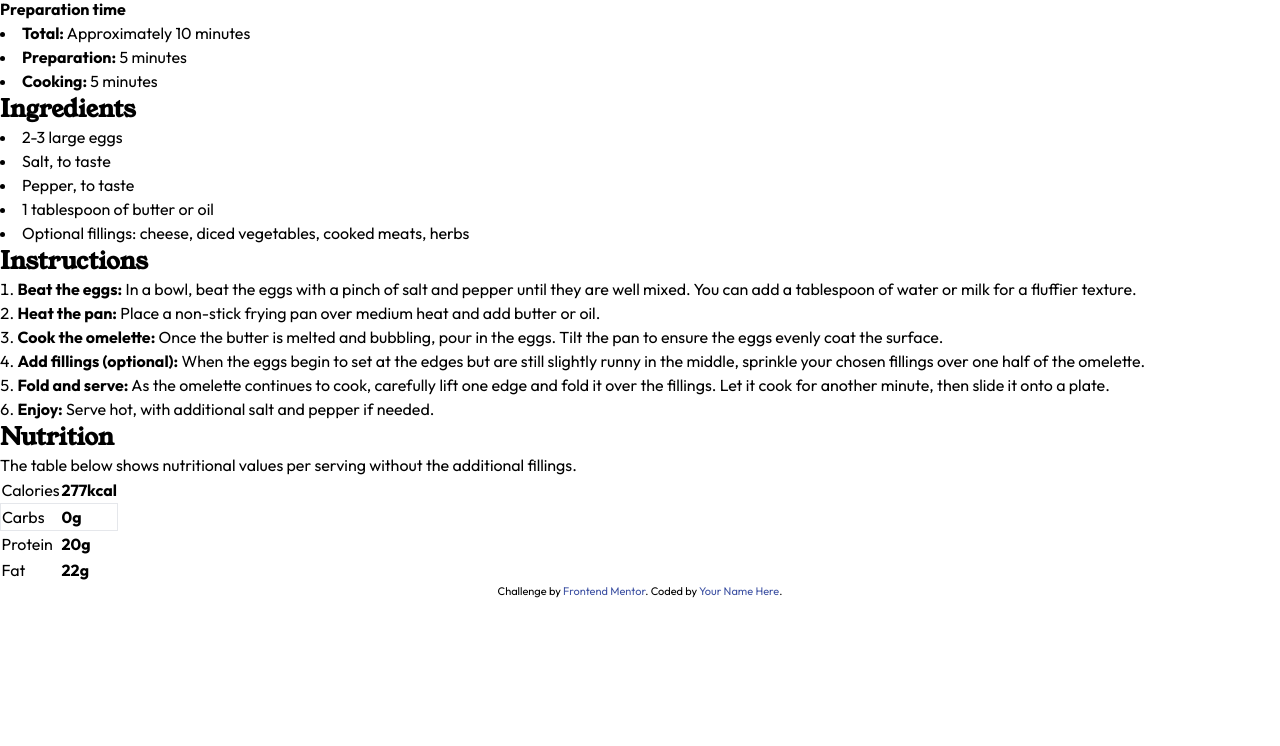
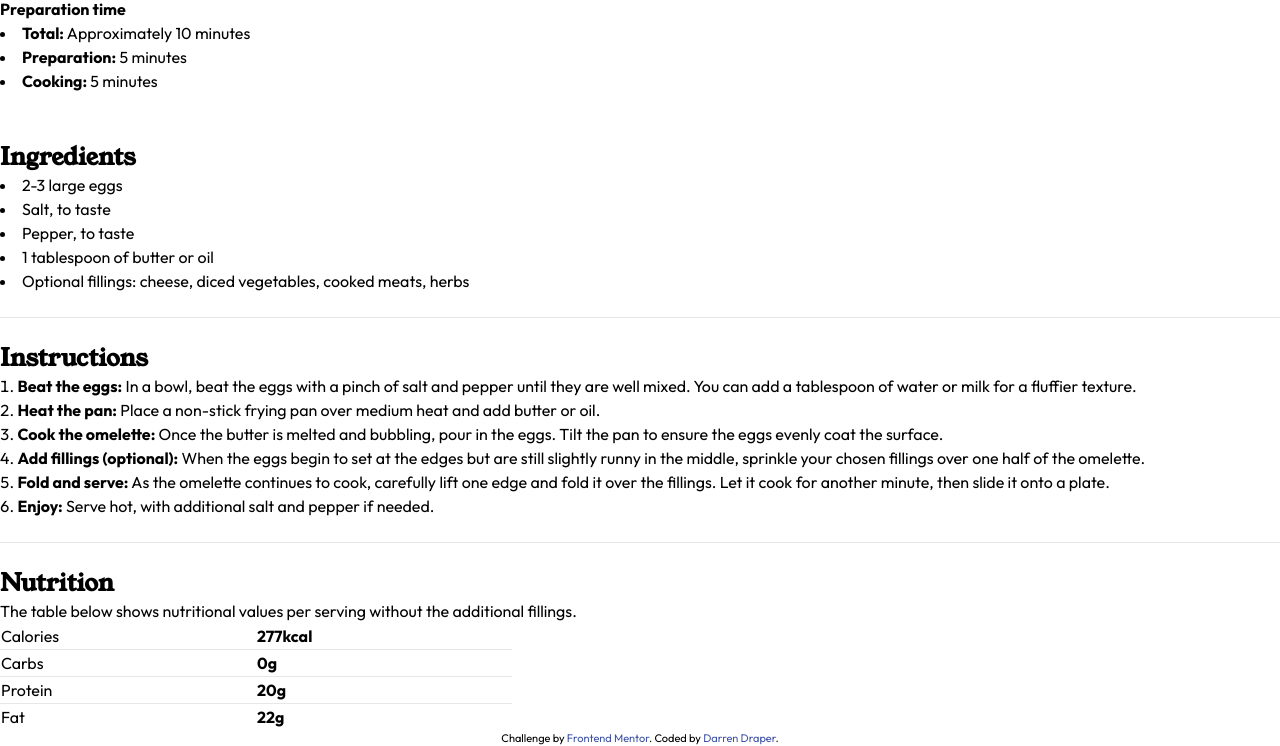
Before and after one commit to darren-2016/recipe-page-main, a website: page index.html in a window 1280 px wide. Shown: the part 356-1102 px from the top of the page. Before the commit the page ends 955 px from the top, so only its background shows below. Drawn offline with nearby package versions, Linux system fonts and the light colour scheme; files that its build step writes are made by us from their sources.

Commit message:
Added table styling

```diff
--- a/index.html
+++ b/index.html
@@ -43,6 +43,8 @@
   </ul>
   <!-- </p> -->
 
+  <div class="py-6"></div>
+
   <h2 class="font-secondary text-2xl font-bold">Ingredients</h2>
 
   <ul class="list-disc list-inside">
@@ -52,6 +54,10 @@
   <li>1 tablespoon of butter or oil</li>
   <li>Optional fillings: cheese, diced vegetables, cooked meats, herbs</li>
   </ul>
+
+  <div class="py-6">
+    <hr>
+  </div>
 
   <h2 class="font-secondary text-2xl font-bold">Instructions</h2>
 
@@ -73,36 +79,40 @@
   <li><span class="font-bold">Enjoy:</span> Serve hot, with additional salt and pepper if needed.</li>
   </ul>
 
+  <div class="py-6">
+    <hr>
+  </div>
+
   <h2 class="font-secondary text-2xl font-bold">Nutrition</h2>
 
   The table below shows nutritional values per serving without the additional fillings.
 
-  <table class="table-auto">
+  <table class="table-fixed">
     <tbody>
-      <tr>
-        <td>Calories</td>
-        <td class="font-bold">277kcal</td>
+      <tr class="border-b">
+        <td class="w-64">Calories</td>
+        <td class="w-64 font-bold">277kcal</td>
       </tr>
-      <tr class="border">
-        <td>Carbs</td>
-        <td class="font-bold">0g</td>
+      <tr class="border-b">
+        <td class="w-64">Carbs</td>
+        <td class="w-64 font-bold">0g</td>
+      </tr>
+
+      <tr class="border-b">
+        <td class="w-64">Protein</td>
+        <td class="w-64 font-bold">20g</td>
       </tr>
 
       <tr>
-        <td>Protein</td>
-        <td class="font-bold">20g</td>
-      </tr>
-
-      <tr>
-        <td>Fat</td>
-        <td class="font-bold">22g</td>
+        <td class="w-64">Fat</td>
+        <td class="w-64 font-bold">22g</td>
       </tr>
     </tbody>
   </table>
 
   <div class="attribution">
     Challenge by <a href="https://www.frontendmentor.io?ref=challenge" target="_blank">Frontend Mentor</a>.
-    Coded by <a href="#">Your Name Here</a>.
+    Coded by <a href="https://github.com/darren-2016/recipe-page-main" target="_blank">Darren Draper</a>.
   </div>
 </body>
 </html>
```
